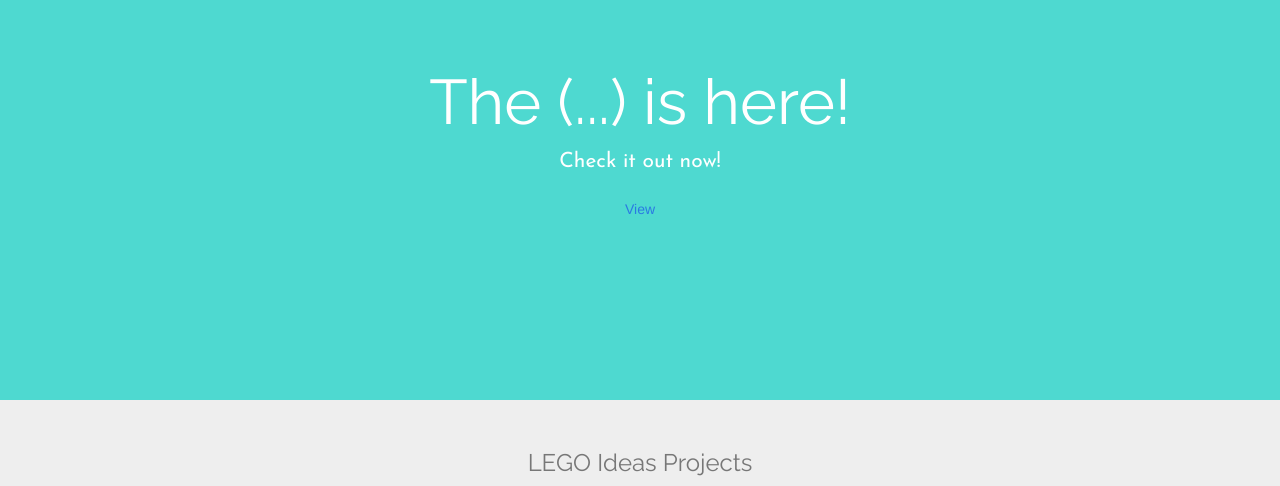
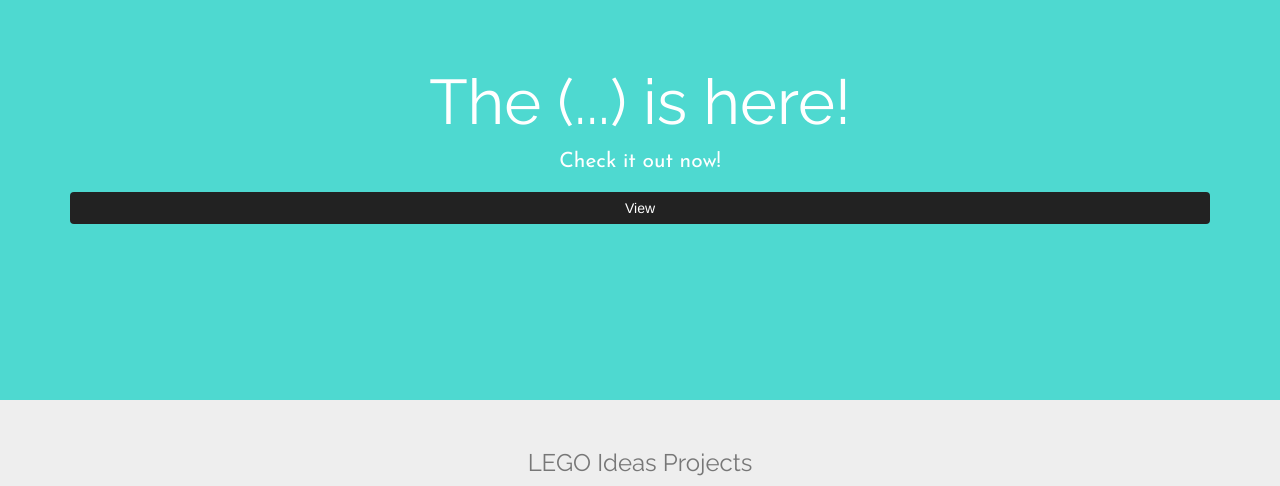
Before and after one commit to HypercarDriver/lego2.github.io, a Jekyll site: the page built from index.html, in a window 1280 px wide. Shown: the part 452-938 px from the top of the page. Built offline with Jekyll 4.4.1, drawn with Linux system fonts in a browser that asks for light colours; nearby versions of some CDN libraries; grey boxes are pictures that could not be loaded.

Commit message:
Update _homepage.scss

```diff
--- a/_sass/_homepage.scss
+++ b/_sass/_homepage.scss
@@ -65,7 +65,7 @@ body {
     font-family: 'Josefin Sans', 'Raleway', sans-serif;
   }
 
-  .btl-custom {
+  .btn-custom {
     background-color: #222;
     border: #080808;
     color: #FFFFFF;
```
